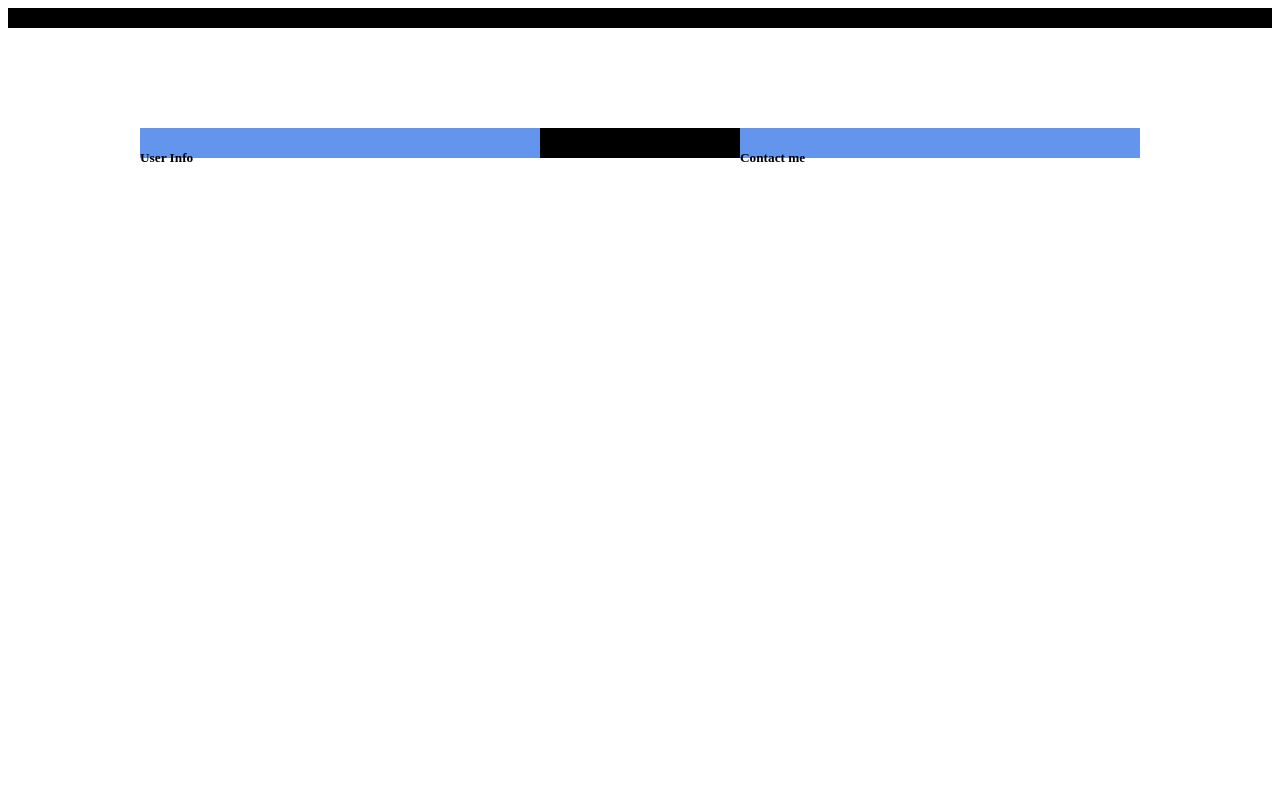
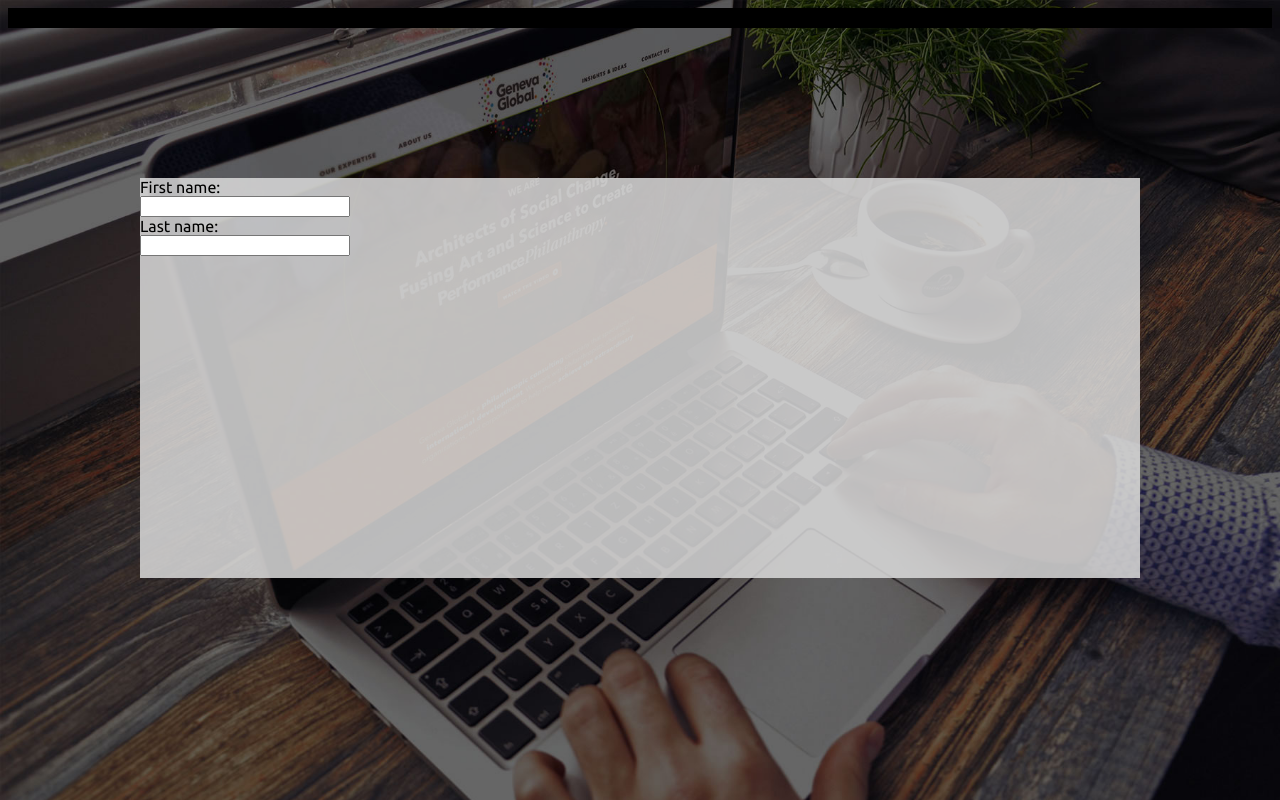
Before and after one commit to jakecolledge97/mini-project, a plain HTML site: page index.html in a window 1280 px wide. Drawn offline with Linux system fonts and the light colour scheme.

Commit message:
Added more styling and an image

```diff
--- a/index.html
+++ b/index.html
@@ -1,28 +1,46 @@
 <!DOCTYPE html>
 <html lang="en">
+
 <head>
     <meta charset="UTF-8">
     <meta http-equiv="X-UA-Compatible" content="IE=edge">
     <meta name="viewport" content="width=device-width, initial-scale=1.0">
     <link rel="stylesheet" href="style.css">
+    <style>
+        @import url('https://fonts.googleapis.com/css2?family=Ubuntu&display=swap');
+    </style>
     <title>Landing Page</title>
 </head>
+
 <body>
     <header></header>
 
     <section class="main-container">
         <div class="user-options-container">
             <div class="user-info">
-                <h5>User Info</h5>
+                <h3>User Info</h3>
             </div>
             <div class="contact-me">
-                <h5>Contact me</h5>
+                <h3>Contact me</h3>
             </div>
         </div>
     </section>
 
-    <section></section>
+    <section class="input-container">
+        <div class="input-you">
+            <form>
+                <label for="fname">First name:</label><br>
+                <input type="text" id="fname" name="fname"><br>
+                <label for="lname">Last name:</label><br>
+                <input type="text" id="lname" name="lname"><br>
+            </form>
+        </div>
+        <div class="contact-you">
+
+        </div>
+    </section>
 
     <footer></footer>
 </body>
+
 </html>
--- a/style.css
+++ b/style.css
@@ -1,3 +1,6 @@
+*{
+    font-family: 'Ubuntu', sans-serif;
+}
 header, footer {
     position: relative;
     width: 100%;
@@ -6,6 +9,11 @@ header, footer {
 }
 header{
     top: 0px;
+}
+body{
+    background-image: url(./imgs/geneva-gloval-website-hero-design.jpg);
+    background-repeat: none;
+    background-size: cover;
 }
 
 footer{
@@ -20,7 +28,7 @@ footer{
     position: relative;
     width: 1000px;
     height: 30px;
-    background-color: black;
+    background-color: none;
     margin-top: 100px;
     margin-left: auto;
     margin-right: auto;
@@ -31,8 +39,29 @@ footer{
     width: 400px;
     height: 30px;
     background-color: cornflowerblue;
+    text-align: center;
+    line-height: 0px;
+    display: none;
 
 }
 .contact-me{
     right: 0px;
 }
+
+/* Area for the user input section */
+form{
+
+    width: 1000px;
+    height: 400px;
+    background-color:rgb(219, 219, 219, 0.85);
+
+
+}
+.input-container{
+    width: 1000px;
+    height: 400px;
+    background-color: none;
+    margin-top: 20px;
+    margin-left: auto;
+    margin-right: auto;
+}
```
Also changed, not shown: imgs/geneva-gloval-website-hero-design.jpg (added).
